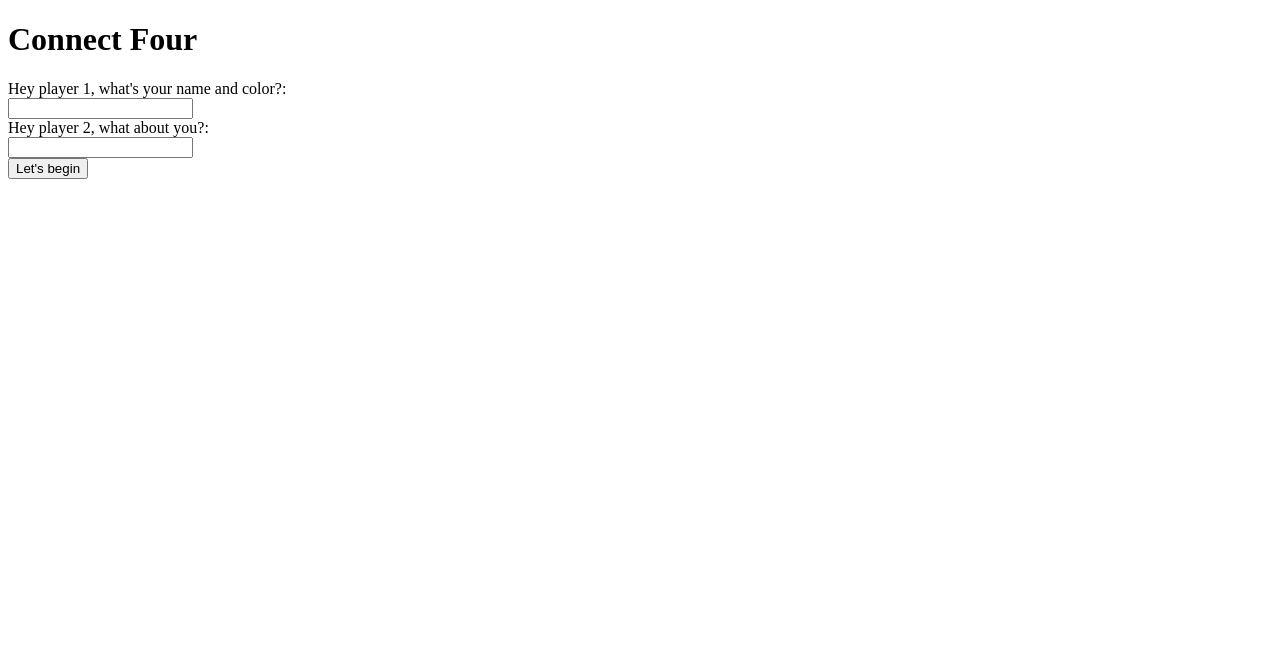
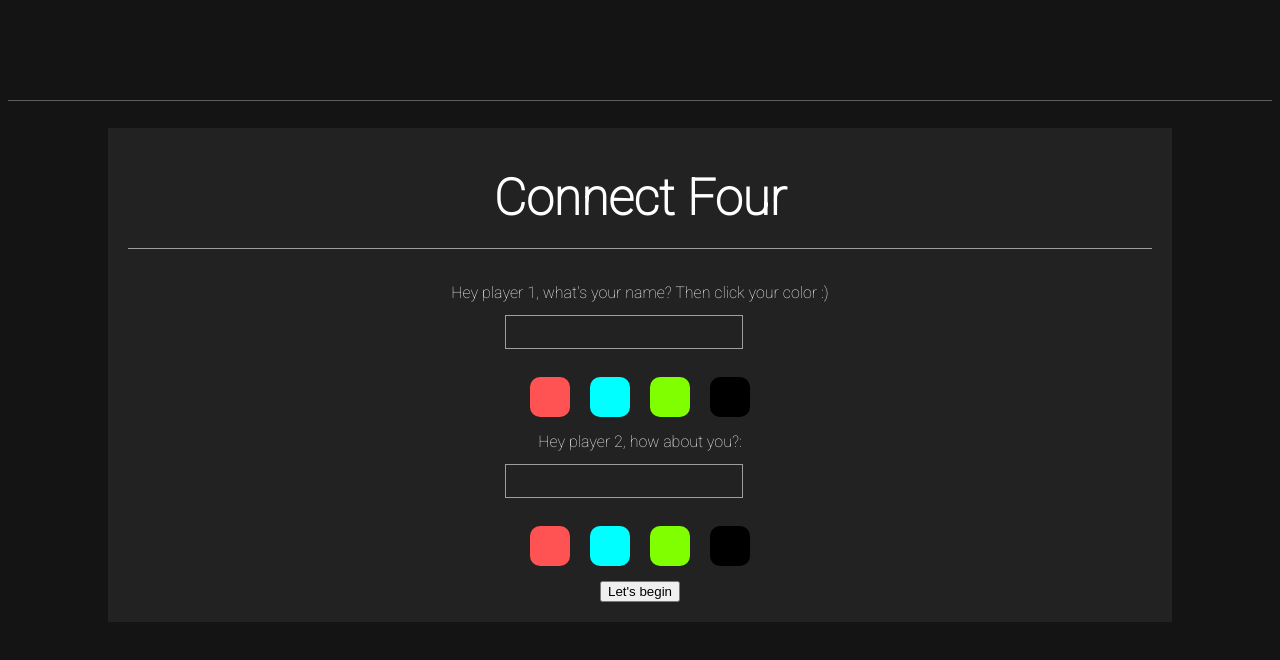
Before and after one commit to dfwheeler394/connect-4, a plain HTML site: page index.html in a window 1280 px wide. Drawn offline with Linux system fonts and the light colour scheme.

Commit message:
js files linked in head of html, webpack not used

```diff
--- a/css/main.css
+++ b/css/main.css
@@ -0,0 +1,133 @@
+html {
+    padding-top: 0px;
+}
+body {
+    font-family: 'Roboto', sans-serif;
+    font-weight: 100;
+    text-align: center;
+    color: white;
+    background-color: #222;
+    margin-top: 0px;
+}
+h1 {
+    font-size: 50px;
+    display: flex;
+    justify-content: center;
+    align-items: center;
+    margin-top: 0px;
+    height: 100px;
+    width: 100%;
+    border-bottom: .5px solid #9E9E9E;
+}
+#connect-four {
+    display: inline-block;
+    border: 0.5px solid #9E9E9E;
+    border-radius: 10px;
+    padding: 15px;
+}
+.col {
+    width: 70px;
+    height: 70px;
+    display: inline-block;
+    border-radius: 10px;
+    margin: 5px;
+}
+.col:hover {
+    cursor: pointer;
+}
+.selecting-red {
+    background-color: rgba(255, 0, 0, 0.2);
+}
+.selecting-black {
+    background-color: rgba(0, 0, 0, 0.2);
+}
+.selecting-green {
+    background-color: chartreuse;
+    opacity: .5;
+}
+.selecting-blue {
+    background-color: aqua;
+    opacity: .5;
+}
+.red {
+    background-color: #ff5252;
+    transition: 1s;
+}
+.black {
+    background-color: black;
+    transition: 1s;
+}
+.green {
+    background-color: chartreuse;
+    transition: 1s;
+}
+.blue {
+    background-color: aqua;
+    transition: 1s;
+}
+#modal {
+    display: block;
+    position: fixed;
+    z-index: 1;
+    left: 0;
+    top: 0;
+    width: 100%;
+    height: 100%;
+    overflow: auto;
+    background-color: rgba(0, 0, 0, .4);
+}
+.modal-form {
+    background-color: #222;
+    margin: 10% auto;
+    padding: 20px;
+    width: 80%;
+}
+.close-button {
+    color: #ff5252;
+    font-size: 28px;
+    font-weight: 100;
+}
+.close-button:hover, .close-button:focus {
+    color: black;
+    text-decoration: none;
+    cursor: pointer;
+}
+.modal-form {
+    display: flex;
+    flex-direction: column;
+    justify-content: space-between;
+    align-items: center;
+}
+.name-input {
+    width: 70%;
+    height: 30px;
+    background: transparent;
+    font-size: 20px;
+    font-weight: lighter;
+    color: white;
+    border: .5px solid #9E9E9E;
+}
+.color-container {
+    display: flex;
+    flex-direction: row;
+    justify-content: space-between;
+    margin: 5px;
+}
+.player-container {
+    display: flex;
+    flex-direction: row;
+    justify-content: space-between;
+    align-items: center;
+    margin-left: 6%;
+}
+.color-select {
+    margin: 10px;
+    width: 40px;
+    height: 40px;
+    border-radius: 10px;
+}
+.color-select:hover { cursor: pointer; }
+#red-one, #red-two { background-color: #ff5252 }
+#blue-one, #blue-two { background-color: aqua }
+#green-one, #green-two { background-color: chartreuse }
+#black-one, #black-two { background-color: black }
--- a/index.html
+++ b/index.html
@@ -6,7 +6,8 @@
     <title>Connect 4</title>
     <link href="https://fonts.googleapis.com/css?family=Roboto:100" rel="stylesheet">
     <link rel="stylesheet" type="text/css" href="./css/main.css">
-    <script src="./src/bundle.js"></script>
+    <script src="./src/connect_four.js"></script>
+    <script src="./src/main.js"></script>
 </head>
 
 <body>
@@ -23,7 +24,7 @@
                 Connect Four
             </h1>
 
-            Hey player 1, what's your name and color?:
+            Hey player 1, what's your name? Then click your color :)
             <div class="player-container">
             <input type="text" class="name-input" id="player-1-name"/>
             <div id='selected-color-one' class="color-select"></div>
@@ -36,7 +37,7 @@
                 <div id="black-one" class="color-select" data-value="black"></div>
             </div>
 
-            Hey player 2, what about you?:
+            Hey player 2, how about you?:
             <div class="player-container">
             <input type="text" class="name-input" id="player-2-name"/>
              <div id='selected-color-two' class="color-select"></div>
```
Also changed, not shown: src/bundle.js (deleted), src/main.js (line endings or trailing spaces).
